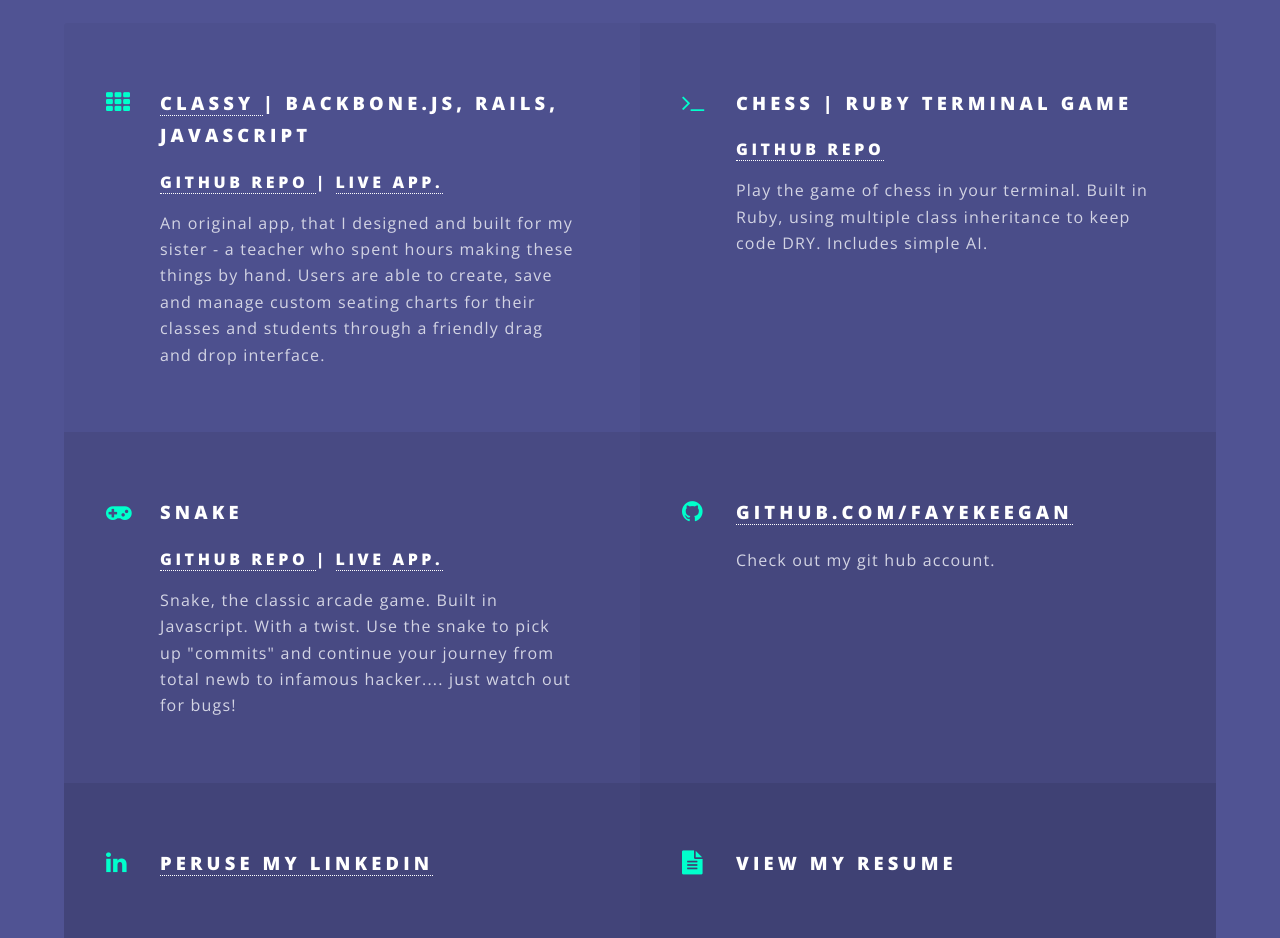
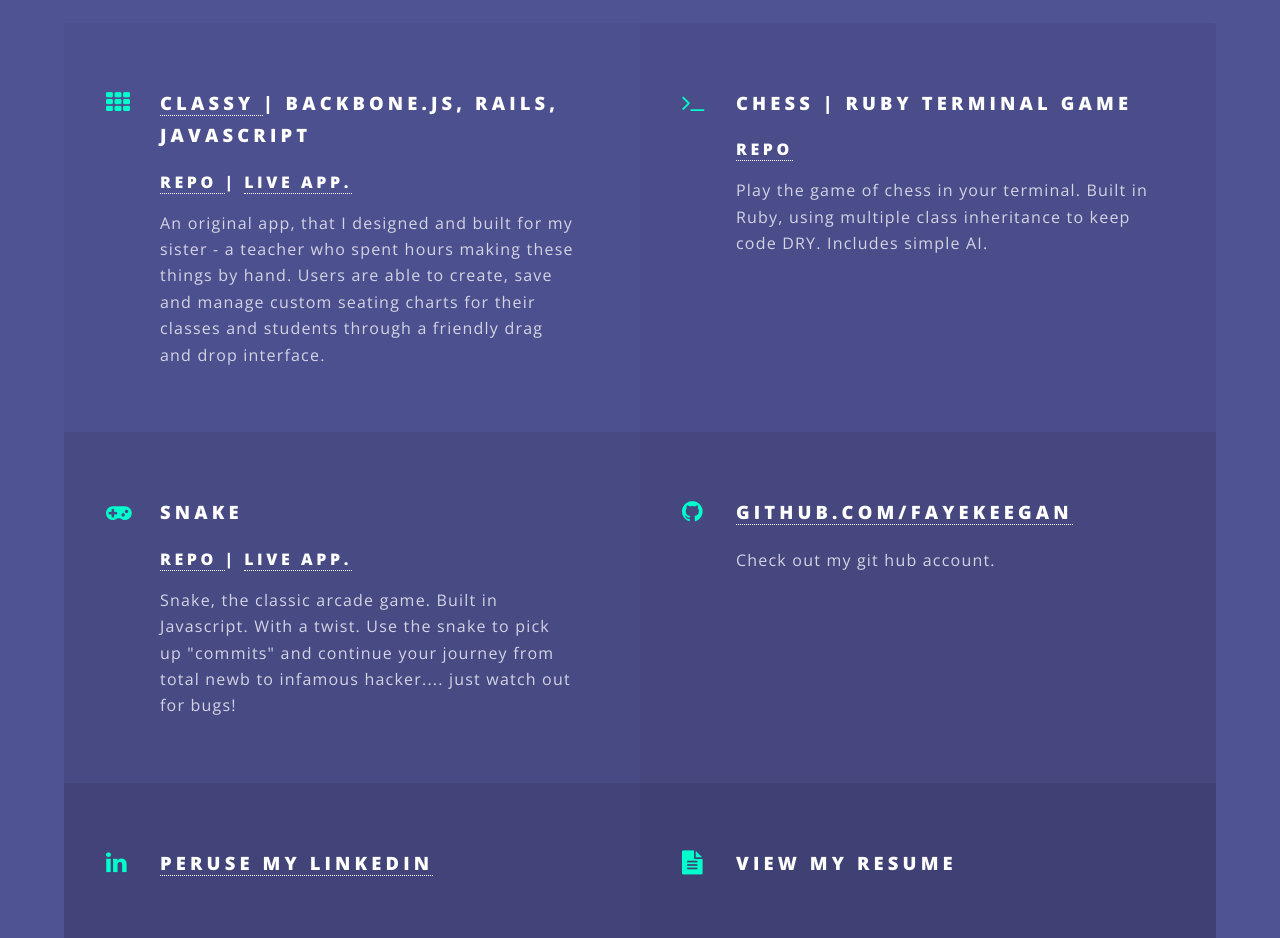
Before and after one commit to FayeKeegan/fayekeegan.github.io, a plain HTML site: page index.html in a window 1280 px wide. Shown: the part 3020-3958 px from the top of the page. Drawn offline with nearby package versions, Linux system fonts and the light colour scheme.

Commit message:
update text from github repo to repo

```diff
--- a/index.html
+++ b/index.html
@@ -108,20 +108,20 @@
 							<ul class="features">
 								<li class="icon fa-th">
 									<h3><a href="http://www.classy-classroom.com/"> Classy </a> | Backbone.js, Rails, JavaScript</h3>
-									<h4> <a href="https://github.com/FayeKeegan/Classy"> GitHub Repo </a>
+									<h4> <a href="https://github.com/FayeKeegan/Classy"> Repo </a>
 										| <a href="http://www.classy-classroom.com/"> live app. </a></h4>
 									<p> An original app, that I designed and built for my sister - a teacher who spent hours making these things by hand. Users are able to create, save and manage custom seating charts for their classes and students through a friendly drag and drop interface. </p>
 								</li>
 								<li class="icon fa-terminal">
 									<h3>Chess | Ruby Terminal Game</h3>
 									<h4>
-										<a href="https://github.com/FayeKeegan/terminal_chess"> GitHub Repo </a>
+										<a href="https://github.com/FayeKeegan/terminal_chess"> Repo </a>
 									</h4>
 									<p>Play the game of chess in your terminal. Built in Ruby, using multiple class inheritance to keep code DRY. Includes simple AI.</p>
 								</li>
 								<li class="icon fa-gamepad">
 									<h3>Snake</h3>
-									<h4> <a href="https://github.com/FayeKeegan/GitSnake"> GitHub Repo </a>
+									<h4> <a href="https://github.com/FayeKeegan/GitSnake"> Repo </a>
 										| <a href="http://fayekeegan.com/GitSnake/html/index.html"> live app. </a></h4>
 									<p>Snake, the classic arcade game. Built in Javascript. With a twist. Use the snake to pick up "commits" and continue your journey from total newb to infamous hacker.... just watch out for bugs!</p>
 								</li>
```
